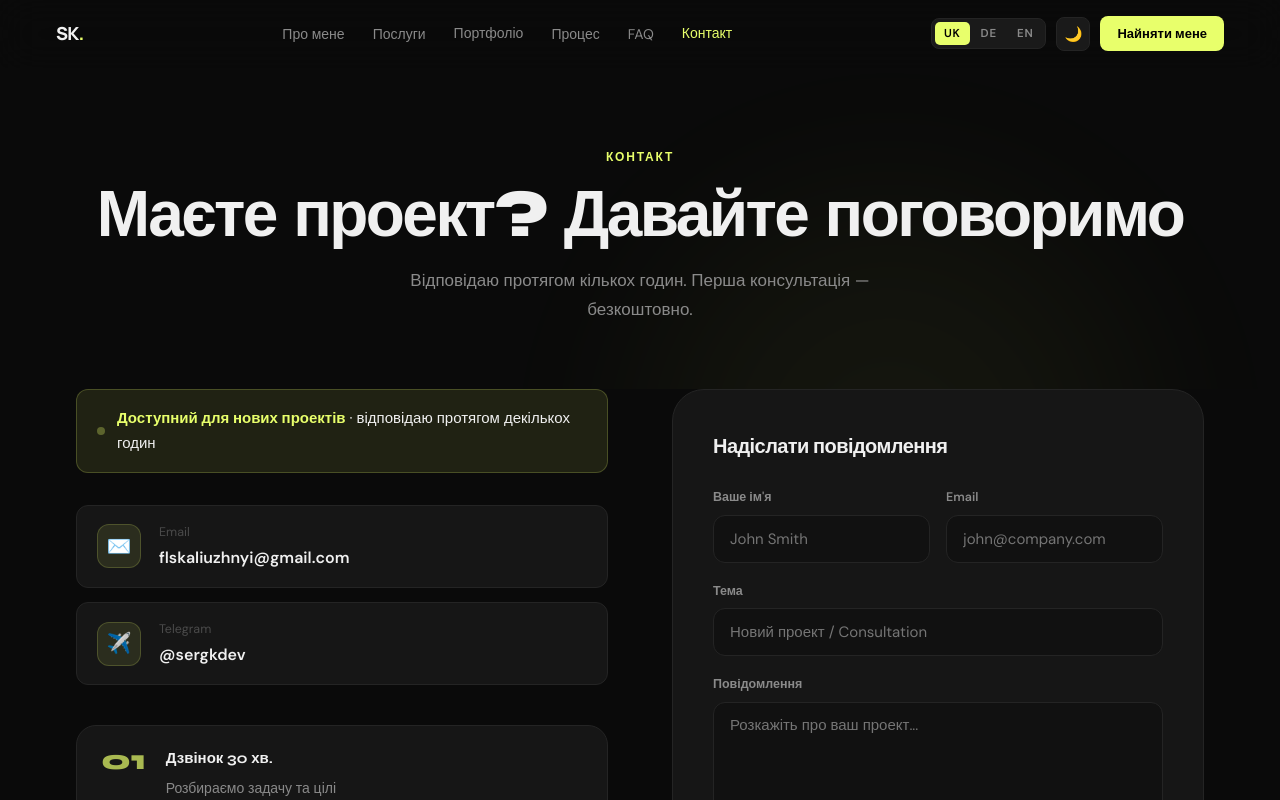
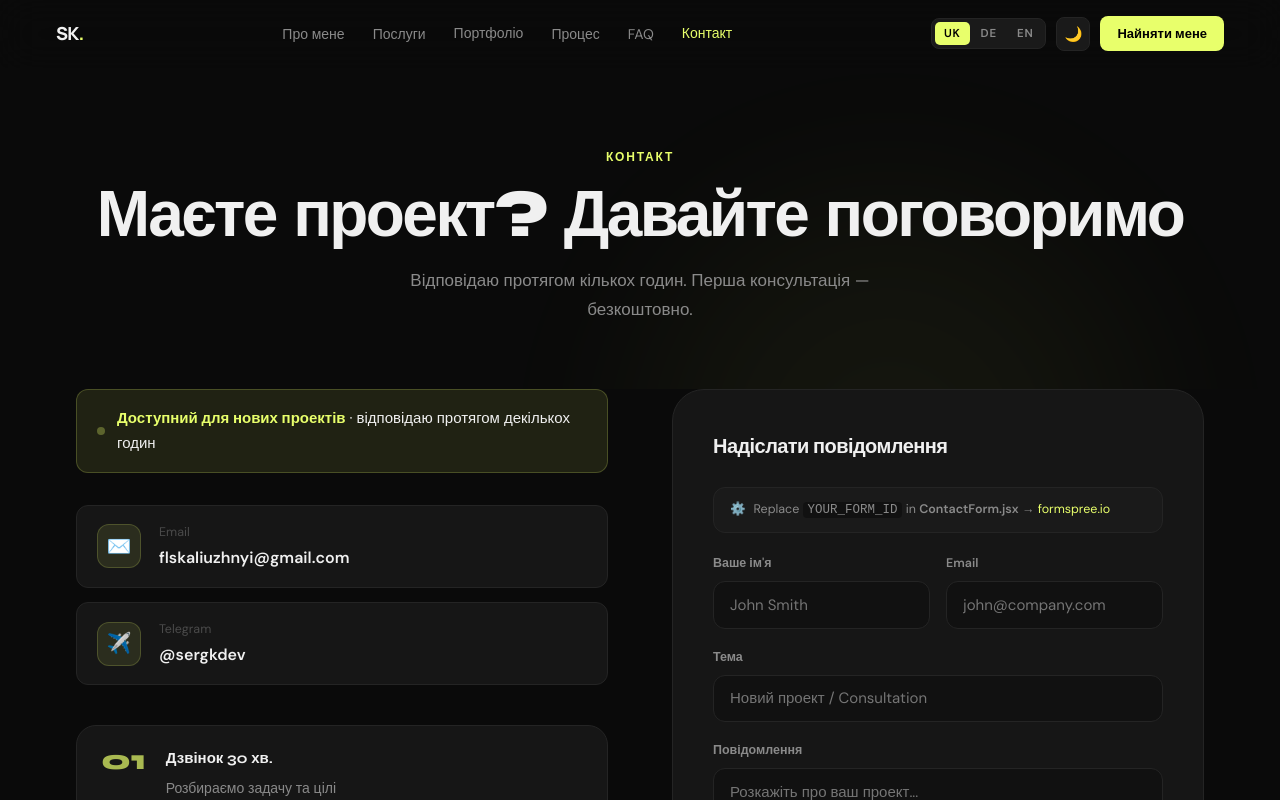
Before and after one commit to Skaliuzhnyi/sergdev_webstudio, a React (Vite) app: page /contact in a window 1280 px wide. Shown: the top 800 px of the page. Built offline with nearby package versions, Linux system fonts and the light colour scheme.

Commit message:
form id add +

```diff
--- a/src/components/ContactForm.jsx
+++ b/src/components/ContactForm.jsx
@@ -14,7 +14,7 @@ export default function ContactForm() {
     e.preventDefault()
     if (status === 'sending') return
     setStatus('sending')
-    if (FORMSPREE_ID === 'YOUR_FORM_ID') {
+    if (FORMSPREE_ID === 'mgoqyaov') {
       await new Promise(r => setTimeout(r, 1200))
       setStatus('ok')
       setTimeout(() => { setStatus('idle'); setForm({ name:'', email:'', subject:'', message:'' }) }, 4000)
@@ -39,7 +39,7 @@ export default function ContactForm() {
   return (
     <form onSubmit={submit} style={{ background:'var(--surface)', border:'1px solid var(--border)', borderRadius:'var(--rxl)', padding:'2.5rem' }}>
       <h2 style={{ fontFamily:"'Syne',sans-serif", fontSize:'1.25rem', fontWeight:700, marginBottom:'1.5rem', color:'var(--text)' }}>{t('form.title')}</h2>
-      {FORMSPREE_ID === 'YOUR_FORM_ID' && (
+      {FORMSPREE_ID === 'mgoqyaov' && (
         <div style={{ background:'var(--bg3)', border:'1px solid var(--border)', borderRadius:'var(--r)', padding:'.75rem 1rem', marginBottom:'1.25rem', fontSize:'.78rem', color:'var(--text2)', display:'flex', gap:'.5rem', lineHeight:1.55 }}>
           ⚙️ <span>Replace <code style={{ background:'var(--bg2)', padding:'1px 5px', borderRadius:4 }}>YOUR_FORM_ID</code> in <b>ContactForm.jsx</b> → <a href="https://formspree.io" target="_blank" style={{ color:'var(--accent)' }}>formspree.io</a></span>
         </div>
```
